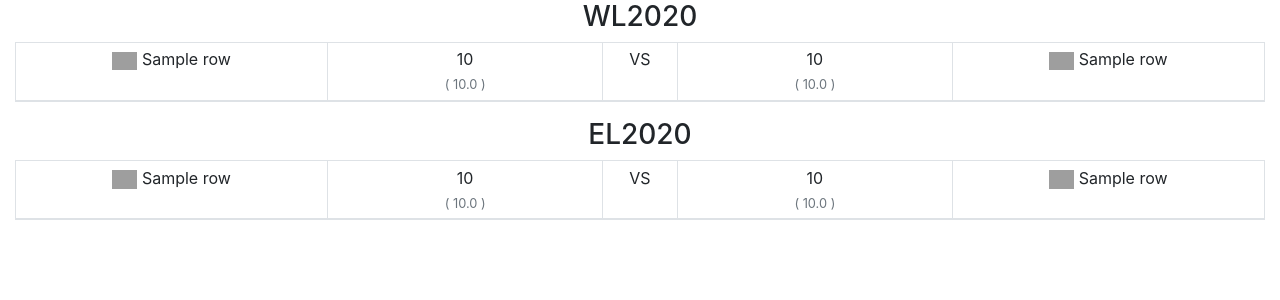
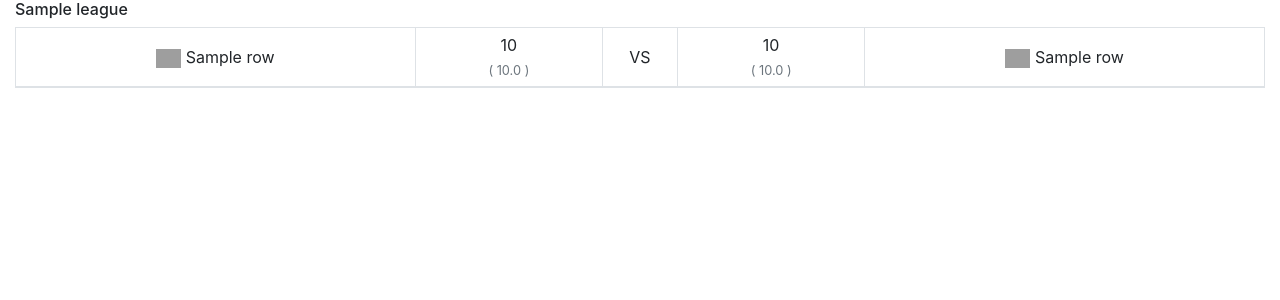
Before and after one commit to mxgolota/teamukraine, a Flask app: template dashboards/templates/tu_hq_rm_dasboard.html in a window 1280 px wide. Shown: the top 300 px of the page. Run offline with Flask 2, Linux system fonts and the light colour scheme; the template is opened without the code that fills it: most values are stand-ins (such as "Sample title", 1, 10 or a date in 2020); some libraries are stand-ins or nearby versions; grey boxes are pictures that could not be loaded.

Commit message:
Dashboard HQ RM update
Dashboard HQ RM update

```diff
--- a/dashboards/templates/tu_hq_rm_dasboard.html
+++ b/dashboards/templates/tu_hq_rm_dasboard.html
@@ -1,25 +1,26 @@
 {% extends "dashboards.html" %}
 {% block content %}
 
-<h3 class="text-center">WL2020</h3>
+{% for league in leagues %}
+<h6 class="text-left">{{ league }}</h6>
 <table class="table table-bordered table-hover table-sm">
-{% for index, row in wl2020.iterrows(): %}
-    <thead  data-toggle="collapse" data-target="#collapse_data" aria-expanded="false" aria-controls="collapse_data">
+{% for index, row in in_progress_matches[in_progress_matches['match_type'] == league].iterrows(): %}
+    <thead  data-toggle="collapse" data-target="#collapse_data_{{ row['match_id'] }}" aria-expanded="false" aria-controls="collapse_data_{{ row['match_id'] }}">
         <tr>
-            <td class="text-center" style="width:25%"><img src="/static/{{ row['team1_id'] }}.png" width="25"> {{ row['team1_name'] }}</td>
-            <td class="text-center" style="width:22%"> {{ row['team1_score'] }} <br> <small class="text-muted"> ( {{ '%0.1f'|format(row['team1_score_forecast']) }} ) </small></td>
-            <td class="text-center" style="width:6%">VS</td>
-            <td class="text-center" style="width:22%"> {{ row['team2_score'] }} <br> <small class="text-muted"> ( {{ '%0.1f'|format(row['team2_score_forecast']) }} ) </small></td>
-            <td class="text-center" style="width:25%"><img src="/static/{{ row['team2_id'] }}.png" width="25"> {{ row['team2_name'] }}</td>
+            <td class="text-center align-middle" style="width:32%"><img src="/static/{{ row['team1_id'] }}.png" width="25"> {{ row['team1_name'] }}</td>
+            <td class="text-center align-middle" style="width:15%"> {{ row['team1_score'] }} <br> <small class="text-muted"> ( {{ '%0.1f'|format(row['team1_score_forecast']) }} ) </small></td>
+            <td class="text-center align-middle" style="width:6%">VS</td>
+            <td class="text-center align-middle" style="width:15%"> {{ row['team2_score'] }} <br> <small class="text-muted"> ( {{ '%0.1f'|format(row['team2_score_forecast']) }} ) </small></td>
+            <td class="text-center align-middle" style="width:32%"><img src="/static/{{ row['team2_id'] }}.png" width="25"> {{ row['team2_name'] }}</td>
         </tr>
         </thead>
-    <tbody class="collapse multi-collapse" id="collapse_data">
+    <tbody class="collapse multi-collapse" id="collapse_data_{{ row['match_id'] }}">
         <tr>
-            <td class="text-center">Посилання</td>
+            <td class="text-center align-middle">Посилання</td>
             <td colspan="4"><a href="{{ row['url'] }}" target="_blank">{{ row['url'] }}</a></td>
         </tr>
         <tr>
-            <td class="text-center">Завершено</td>
+            <td class="text-center align-middle">Завершено</td>
             <td colspan="4">
                 <div class="progress">
                     <div class="progress-bar" role="progressbar" style="width: {{ (100*row['percent_done']|float) }}%;" aria-valuenow="{{ ((row['team1_score'] + row['team2_score']))|int }}" aria-valuemin="0" aria-valuemax="{{ 2*row['boards'] }}">
@@ -29,85 +30,34 @@
             </td>
         </tr>
         <tr>
-            <td class="text-center">{{ row['team1_games_won'] }}</td>
-            <td class="text-center" colspan="3">Виграні ігри</td>
-            <td class="text-center">{{ row['team2_games_won'] }}</td>
+            <td class="text-center align-middle">{{ row['team1_games_won'] }}</td>
+            <td class="text-center align-middle" colspan="3">Виграні ігри</td>
+            <td class="text-center align-middle">{{ row['team2_games_won'] }}</td>
         </tr>
         <tr>
-            <td class="text-center">{{ row['team1_games_drawn'] }}</td>
-            <td class="text-center" colspan="3">Нічийні ігри</td>
-            <td class="text-center">{{ row['team2_games_drawn'] }}</td>
+            <td class="text-center align-middle">{{ row['team1_games_drawn'] }}</td>
+            <td class="text-center align-middle" colspan="3">Нічийні ігри</td>
+            <td class="text-center align-middle">{{ row['team2_games_drawn'] }}</td>
         </tr>
         <tr>
-            <td class="text-center">{{ row['team1_games_lost'] }}</td>
-            <td class="text-center" colspan="3">Програні ігри</td>
-            <td class="text-center">{{ row['team2_games_lost'] }}</td>
+            <td class="text-center align-middle">{{ row['team1_games_lost'] }}</td>
+            <td class="text-center align-middle" colspan="3">Програні ігри</td>
+            <td class="text-center align-middle">{{ row['team2_games_lost'] }}</td>
         </tr>
         <tr>
-            <td class="text-center">{{ row['team1_games_lost_on_timeout'] }}</td>
-            <td class="text-center" colspan="3">Програні ігри по часу</td>
-            <td class="text-center">{{ row['team2_games_lost_on_timeout'] }}</td>
+            <td class="text-center align-middle">{{ row['team1_games_lost_on_timeout'] }}</td>
+            <td class="text-center align-middle" colspan="3">Програні ігри по часу</td>
+            <td class="text-center align-middle">{{ row['team2_games_lost_on_timeout'] }}</td>
         </tr>
      <tr>
-            <td class="text-center">{{ row['team1_games_lost_on_closed'] }}</td>
-            <td class="text-center" colspan="3">Програні із-за блокування</td>
-            <td class="text-center">{{ row['team2_games_lost_on_closed'] }}</td>
+            <td class="text-center align-middle">{{ row['team1_games_lost_on_closed'] }}</td>
+            <td class="text-center align-middle" colspan="3">Програні із-за блокування</td>
+            <td class="text-center align-middle">{{ row['team2_games_lost_on_closed'] }}</td>
         </tr>
         </tbody>
 
 {% endfor %}
     </table>
-
-<h3 class="text-center">EL2020</h3>
-<table class="table table-bordered table-hover table-sm">
-{% for index, row in el2020.iterrows(): %}
-    <thead  data-toggle="collapse" data-target="#collapse_data_el" aria-expanded="false" aria-controls="collapse_data_el">
-        <tr>
-            <td class="text-center" style="width:25%"><img src="/static/{{ row['team1_id'] }}.png" width="25"> {{ row['team1_name'] }}</td>
-            <td class="text-center" style="width:22%"> {{ row['team1_score'] }} <br> <small class="text-muted"> ( {{ '%0.1f'|format(row['team1_score_forecast']) }} ) </small></td>
-            <td class="text-center" style="width:6%">VS</td>
-            <td class="text-center" style="width:22%"> {{ row['team2_score'] }} <br> <small class="text-muted"> ( {{ '%0.1f'|format(row['team2_score_forecast']) }} ) </small></td>
-            <td class="text-center" style="width:25%"><img src="/static/{{ row['team2_id'] }}.png" width="25"> {{ row['team2_name'] }}</td>
-        </tr>
-        </thead>
-    <tbody class="collapse multi-collapse" id="collapse_data_el">
-        <tr>
-            <td class="text-center">Посилання</td>
-            <td colspan="4"><a href="{{ row['url'] }}" target="_blank">{{ row['url'] }}</a></td>
-        </tr>
-        <tr>
-            <td class="text-center">Завершено</td>
-            <td colspan="4">
-                <div class="progress">
-                    <div class="progress-bar" role="progressbar" style="width: {{ (100*row['percent_done']|float) }}%;" aria-valuenow="{{ ((row['team1_score'] + row['team2_score']))|int }}" aria-valuemin="0" aria-valuemax="{{ 2*row['boards'] }}">
-                        <span class="text-dark font-weight-bold">{{ ((row['team1_score'] + row['team2_score']))|int }} із {{ 2*row['boards'] }}  ({{ '%0.2f'|format(100*row['percent_done']|float) }} %)</span>
-                    </div>
-                </div>
-            </td>
-        </tr>
-        <tr>
-            <td class="text-center">{{ row['team1_games_won'] }}</td>
-            <td class="text-center" colspan="3">Виграні ігри</td>
-            <td class="text-center">{{ row['team2_games_won'] }}</td>
-        </tr>
-        <tr>
-            <td class="text-center">{{ row['team1_games_drawn'] }}</td>
-            <td class="text-center" colspan="3">Нічийні ігри</td>
-            <td class="text-center">{{ row['team2_games_drawn'] }}</td>
-        </tr>
-        <tr>
-            <td class="text-center">{{ row['team1_games_lost'] }}</td>
-            <td class="text-center" colspan="3">Програні ігри</td>
-            <td class="text-center">{{ row['team2_games_lost'] }}</td>
-        </tr>
-        <tr>
-            <td class="text-center">{{ row['team1_games_lost_on_timeout'] }}</td>
-            <td class="text-center" colspan="3">Програні ігри по часу</td>
-            <td class="text-center">{{ row['team2_games_lost_on_timeout'] }}</td>
-        </tr>
-        </tbody>
-
 {% endfor %}
-    </table>
 
 {% endblock %}
```
Also changed, not shown: dashboards/dashboards_app.py (+4 -5 lines).
